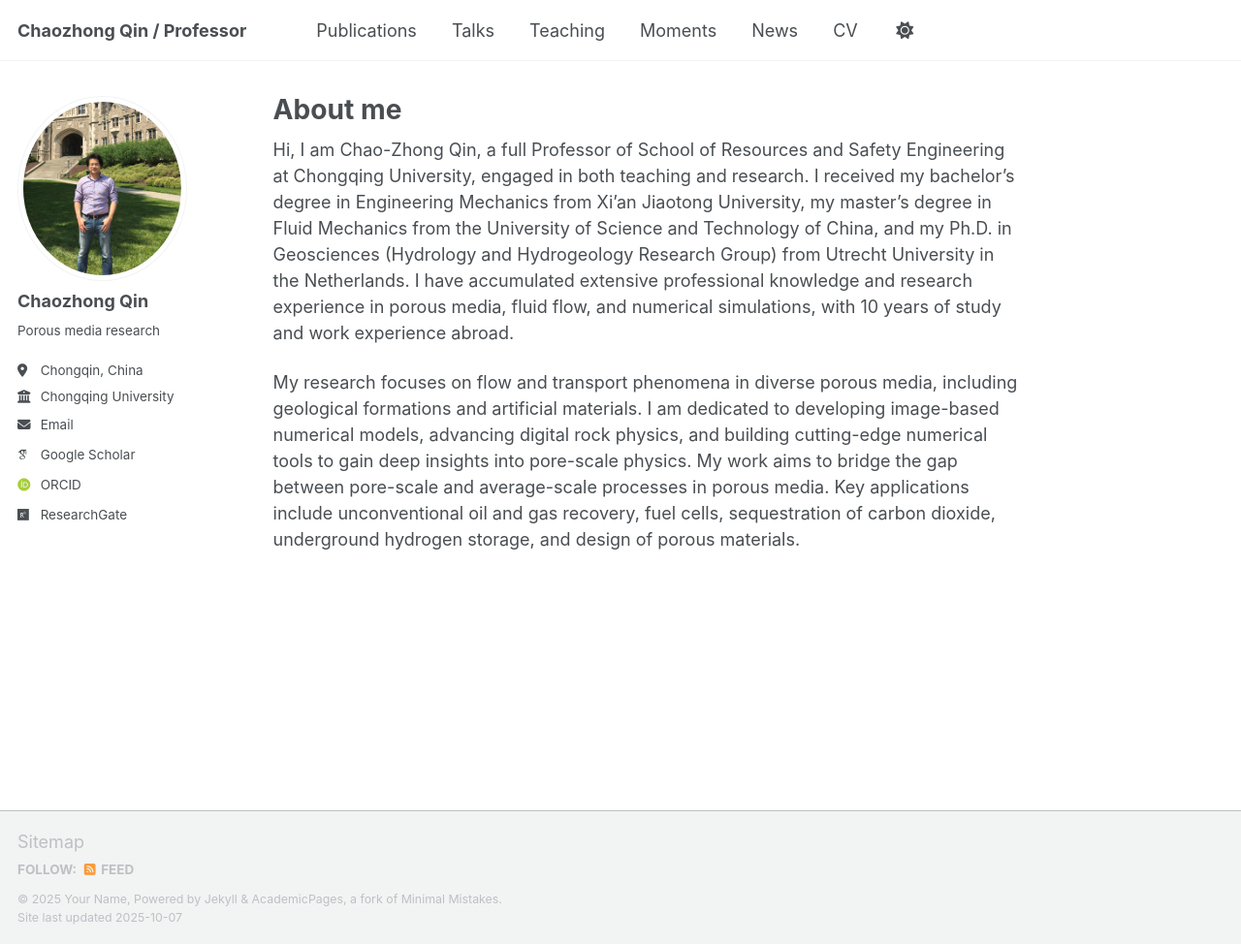
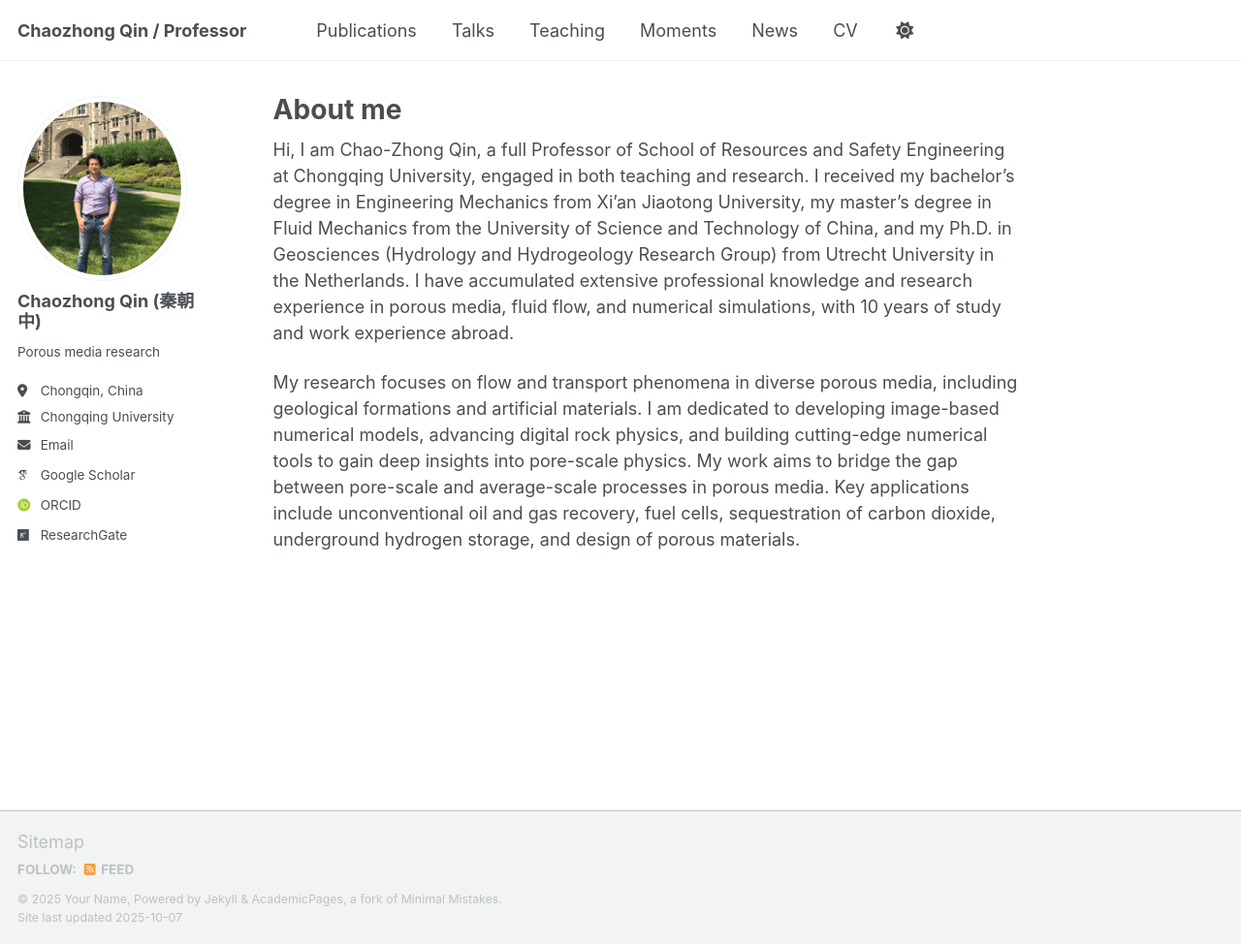
Before and after one commit to CZQIN/czqin.github.io, a Jekyll site: the page built from _pages/about.md, in a window 1280 px wide and 974 px high. Shown: the whole window at 97% size. Built offline with Jekyll 4.4.1, drawn with Linux system fonts in a browser that asks for light colours; some web fonts are replaced; a script that is not in the unit is left out.

Commit message:
Update _config.yml

```diff
--- a/_config.yml
+++ b/_config.yml
@@ -24,7 +24,7 @@ repository               : "CZQIN/czqin.github.io"
 author:
   # Biographic information
   avatar           : "profile-2.png"
-  name             : "Chaozhong Qin"
+  name             : "Chaozhong Qin (秦朝中)"
   pronouns         : # example: "she/her"
   bio              : "Porous media research"
   location         : "Chongqin, China"
```
